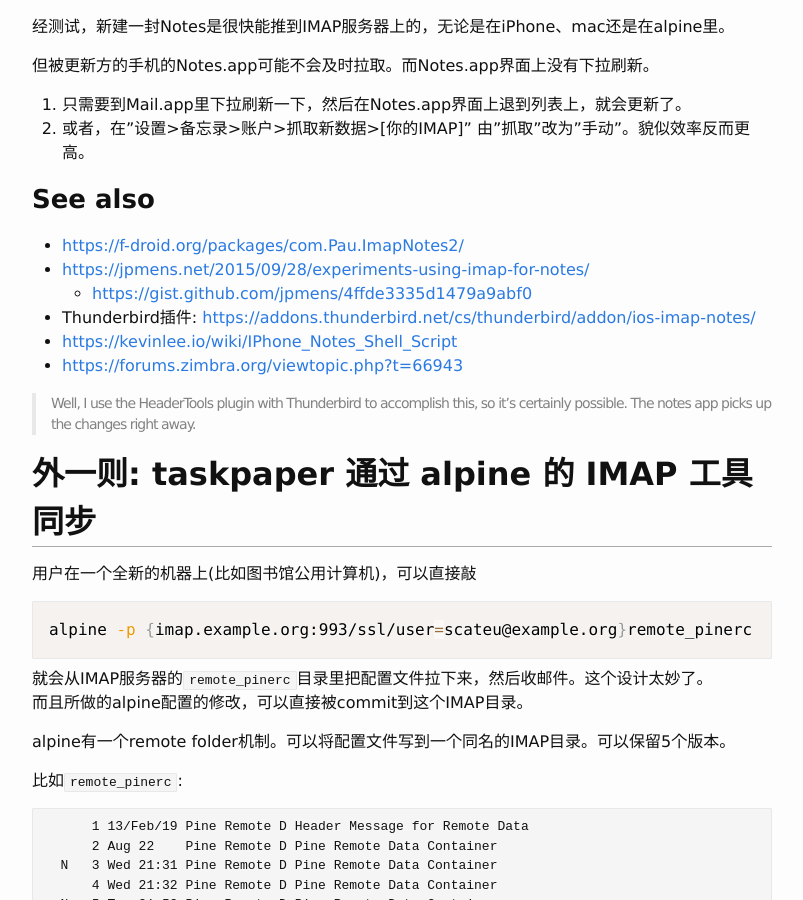
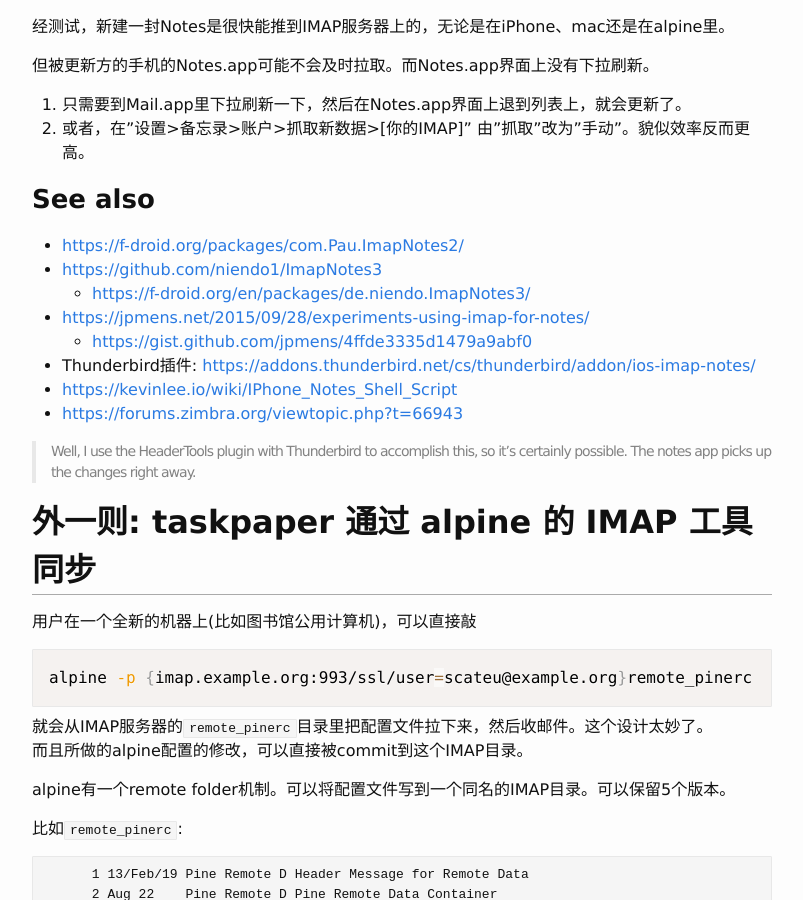
Before and after one commit to scateu/scateu.github.io, a Jekyll site: the page built from _posts/2023-08-29-imap-notes.md, in a window 1280 px wide and 900 px high, scrolled down 1750 px. Shown: the whole window, without its empty margins (238-1041 px from the left). Built offline with Jekyll 4.4.1, drawn with Linux system fonts in a browser that asks for light colours; nearby versions of some CDN libraries; comment, search, counter and statistics services are not loaded.

Commit message:
Update 2023-08-29-imap-notes.md

```diff
--- a/_posts/2023-08-29-imap-notes.md
+++ b/_posts/2023-08-29-imap-notes.md
@@ -86,6 +86,8 @@
 
 ### See also
  - <https://f-droid.org/packages/com.Pau.ImapNotes2/>
+ - <https://github.com/niendo1/ImapNotes3>
+    - <https://f-droid.org/en/packages/de.niendo.ImapNotes3/>
  - <https://jpmens.net/2015/09/28/experiments-using-imap-for-notes/>
     - <https://gist.github.com/jpmens/4ffde3335d1479a9abf0>
  - Thunderbird插件: <https://addons.thunderbird.net/cs/thunderbird/addon/ios-imap-notes/>
```
